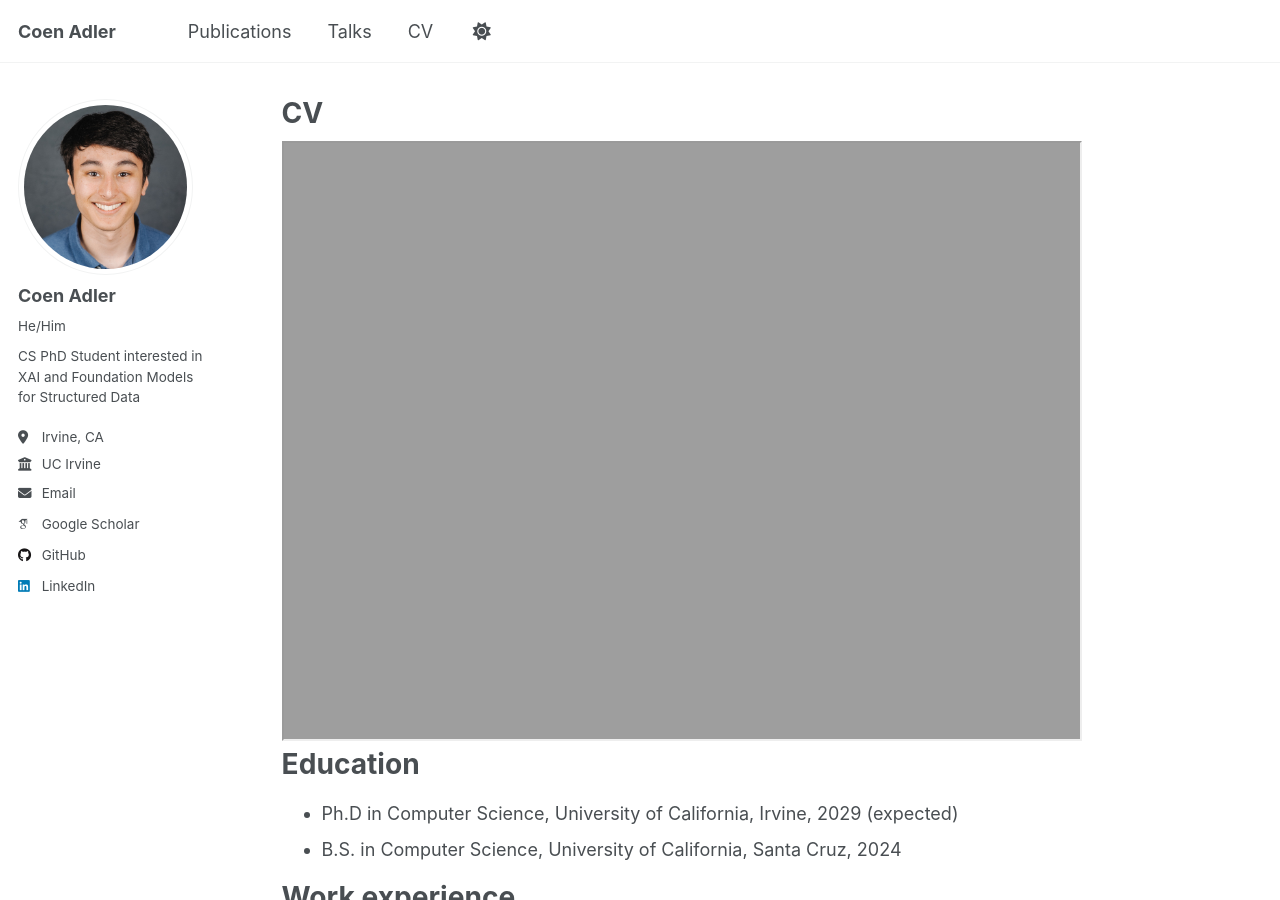
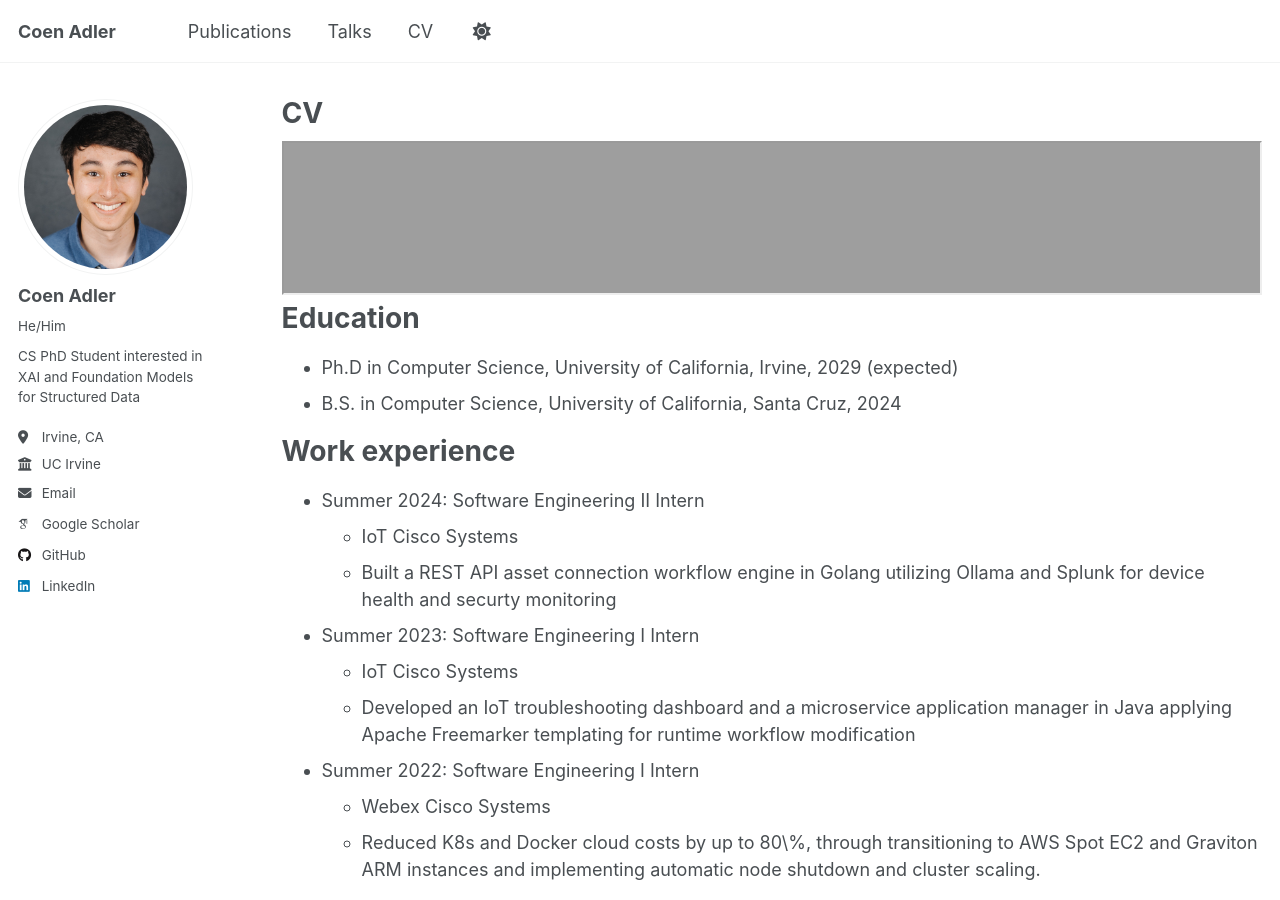
Before and after one commit to Coaster41/Coaster41.github.io, a Jekyll site: the page built from _pages/cv.md, in a window 1280 px wide and 900 px high. Built offline with Jekyll 4.4.1, drawn with Linux system fonts in a browser that asks for light colours; some web fonts are replaced; a script that is not in the unit is left out.

Commit message:
update width

```diff
--- a/_pages/cv.md
+++ b/_pages/cv.md
@@ -8,7 +8,7 @@ redirect_from:
 ---
 
 <!-- <embed src="https://Coaster41.github.io/files/cv.pdf" type="application/pdf" /> -->
-<iframe src="https://Coaster41.github.io/files/cv.pdf" width="800px" height="600px">
+<iframe src="https://Coaster41.github.io/files/cv.pdf" width="100%">
     <p>Your browser does not support iframes. <a href="https://Coaster41.github.io/files/cv.pdf">Download the PDF</a> instead.</p>
 </iframe>
 
```
